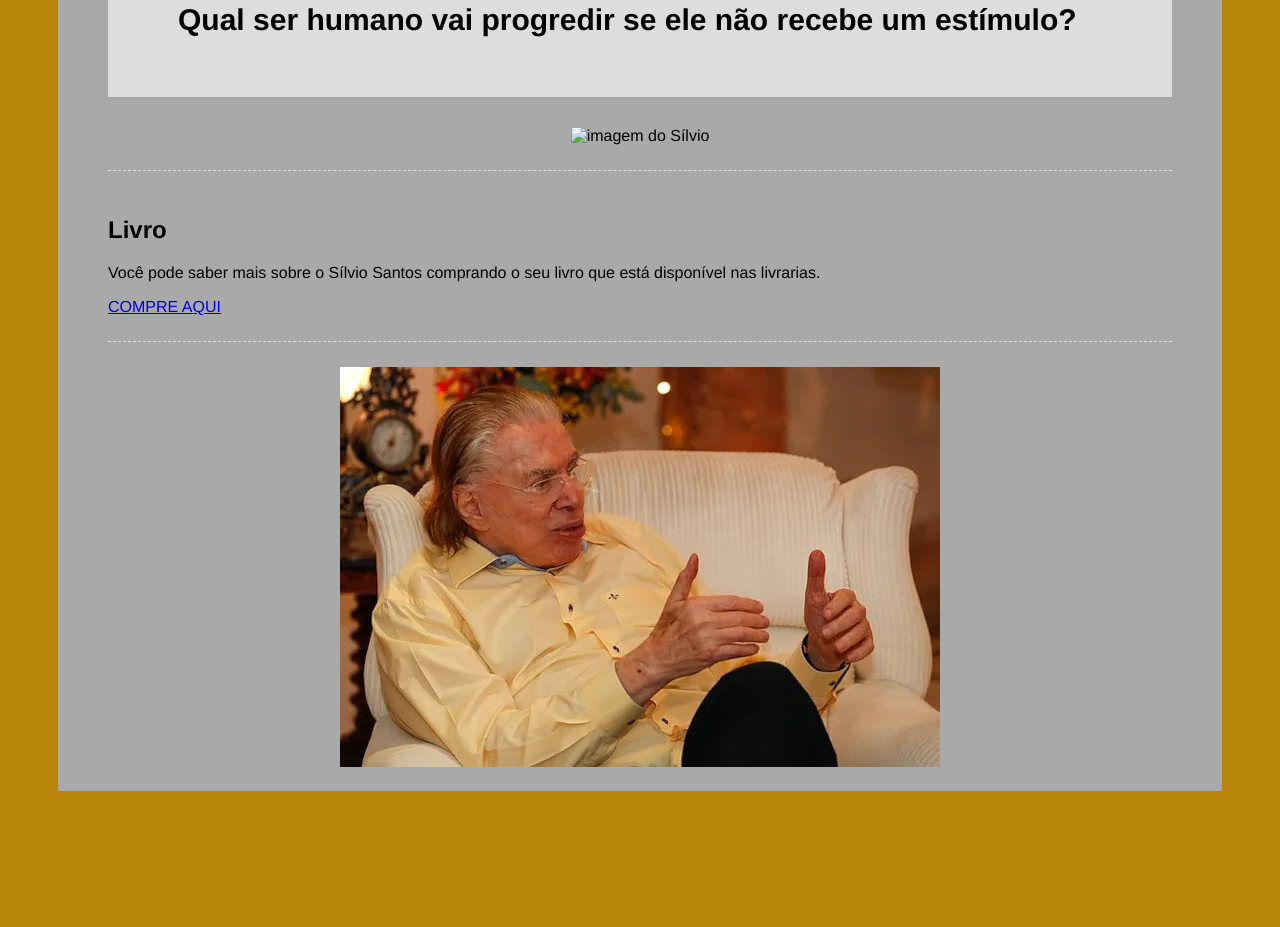
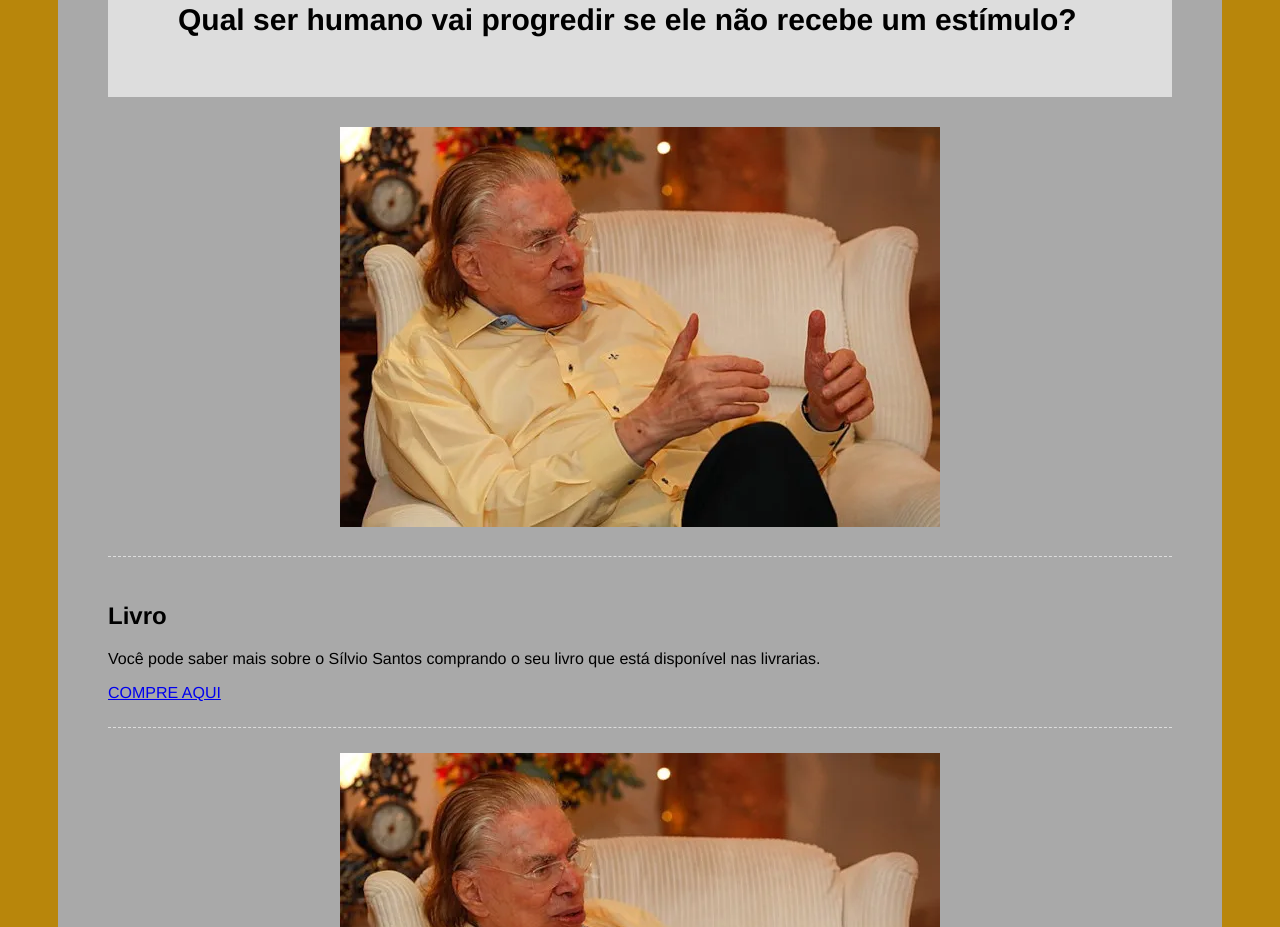
Before and after one commit to imaculadasousa103/TributoSilvioSantos, a plain HTML site: page index.html in a window 1280 px wide. Shown: the part 1253-2180 px from the top of the page. Before the commit the page ends 2094 px from the top, so only its background shows below. Drawn offline with Linux system fonts and the light colour scheme; files whose address does not match are found by name.

Commit message:
Update index.html

```diff
--- a/index.html
+++ b/index.html
@@ -46,7 +46,7 @@
         <!--segunda imagem-->
         <div class="img-destaque">
             <figure>
-                <img src="IMAGEM/silvio-santos-em-lancamento-de-selo-comemorativo-de-seu-aniversario-de-90-anos-1.webp" alt="imagem do Sílvio">
+                <img src="silvio-santos-em-lancamento-de-selo-comemorativo-de-seu-aniversario-de-90-anos-1.webp">
 
              </figure>
         </div>
```
